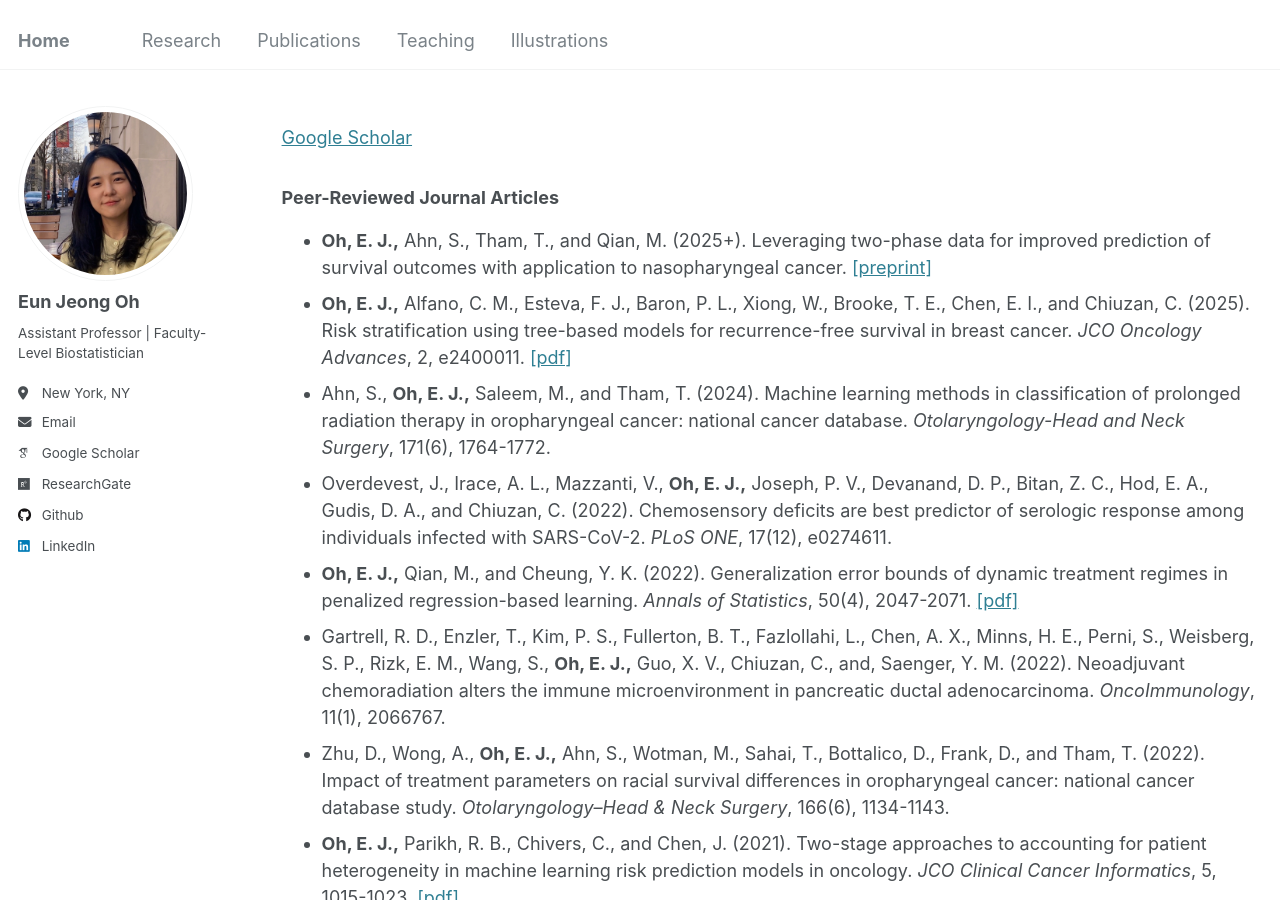
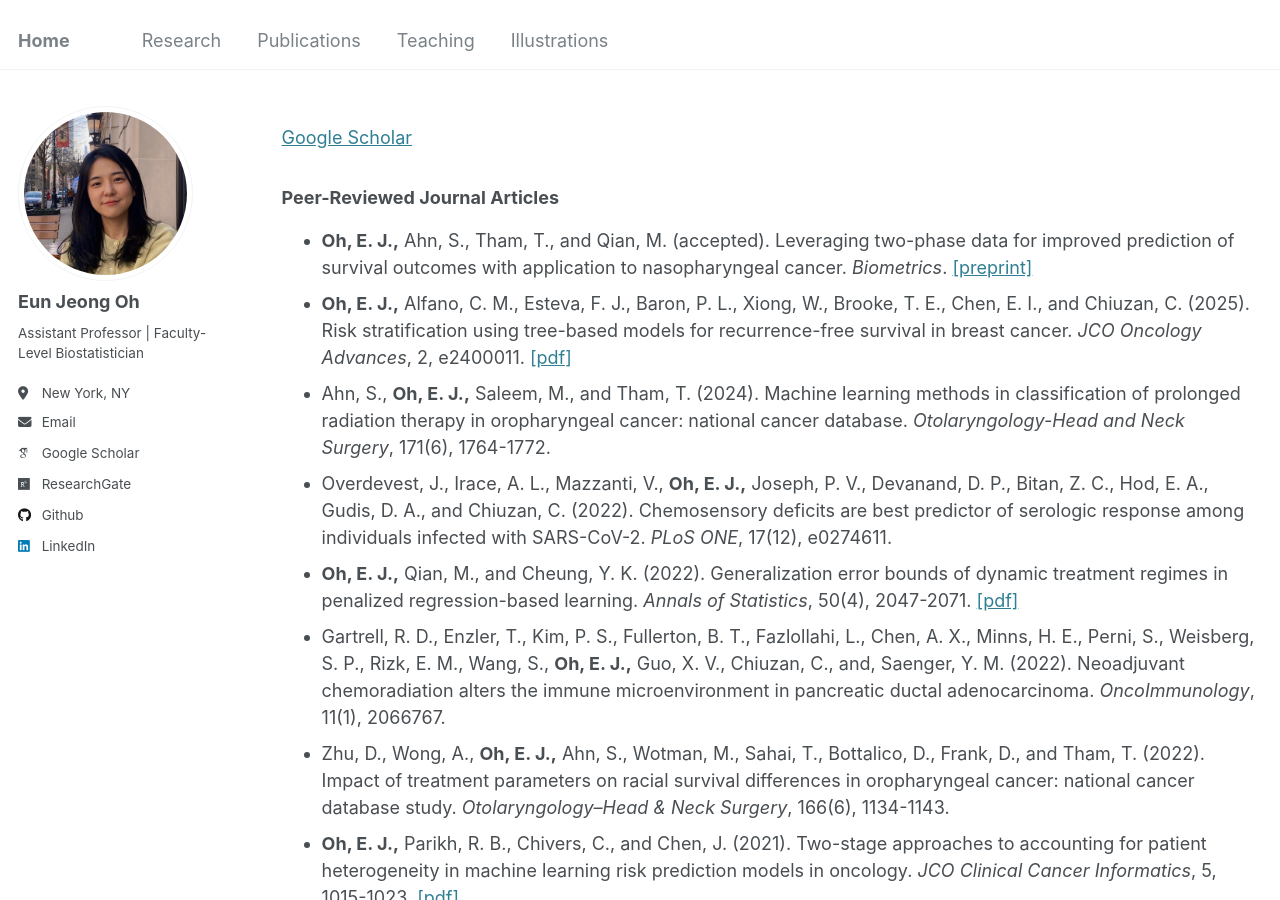
Before and after one commit to oheunj/oheunj.github.io, a Jekyll site: the page built from _pages/publications.md, in a window 1280 px wide and 900 px high. Built offline with Jekyll 4.4.1, drawn with Linux system fonts in a browser that asks for light colours; some web fonts are replaced.

Commit message:
Update publications.md

```diff
--- a/_pages/publications.md
+++ b/_pages/publications.md
@@ -12,7 +12,7 @@ redirect_from:
 [Google Scholar](https://scholar.google.com/citations?user=zpclPhcAAAAJ&hl=en)
 
 ### Peer-Reviewed Journal Articles
-* __Oh, E. J.,__ Ahn, S., Tham, T., and Qian, M. (2025+). Leveraging two-phase data for improved prediction of survival outcomes with application to nasopharyngeal cancer. [[preprint]](https://arxiv.org/pdf/2503.16732)
+* __Oh, E. J.,__ Ahn, S., Tham, T., and Qian, M. (accepted). Leveraging two-phase data for improved prediction of survival outcomes with application to nasopharyngeal cancer. _Biometrics_. [[preprint]](https://arxiv.org/pdf/2503.16732)
 * __Oh, E. J.,__ Alfano, C. M., Esteva, F. J., Baron, P. L., Xiong, W., Brooke, T. E., Chen, E. I., and  Chiuzan, C. (2025). Risk stratification using tree-based models for recurrence-free survival in breast cancer. _JCO Oncology Advances_, 2, e2400011. [[pdf]](https://ascopubs.org/doi/pdfdirect/10.1200/OA.24.00011)
 * Ahn, S., __Oh, E. J.,__ Saleem, M., and Tham, T. (2024). Machine learning methods in classification of prolonged radiation therapy in oropharyngeal cancer: national cancer database. _Otolaryngology-Head and Neck Surgery_, 171(6), 1764-1772.
 * Overdevest, J., Irace, A. L., Mazzanti, V., __Oh, E. J.,__ Joseph, P. V., Devanand, D. P., Bitan, Z. C., Hod, E. A., Gudis, D. A., and Chiuzan, C. (2022). Chemosensory deficits are best predictor of serologic response among individuals infected with SARS-CoV-2. _PLoS ONE_, 17(12), e0274611.
```
